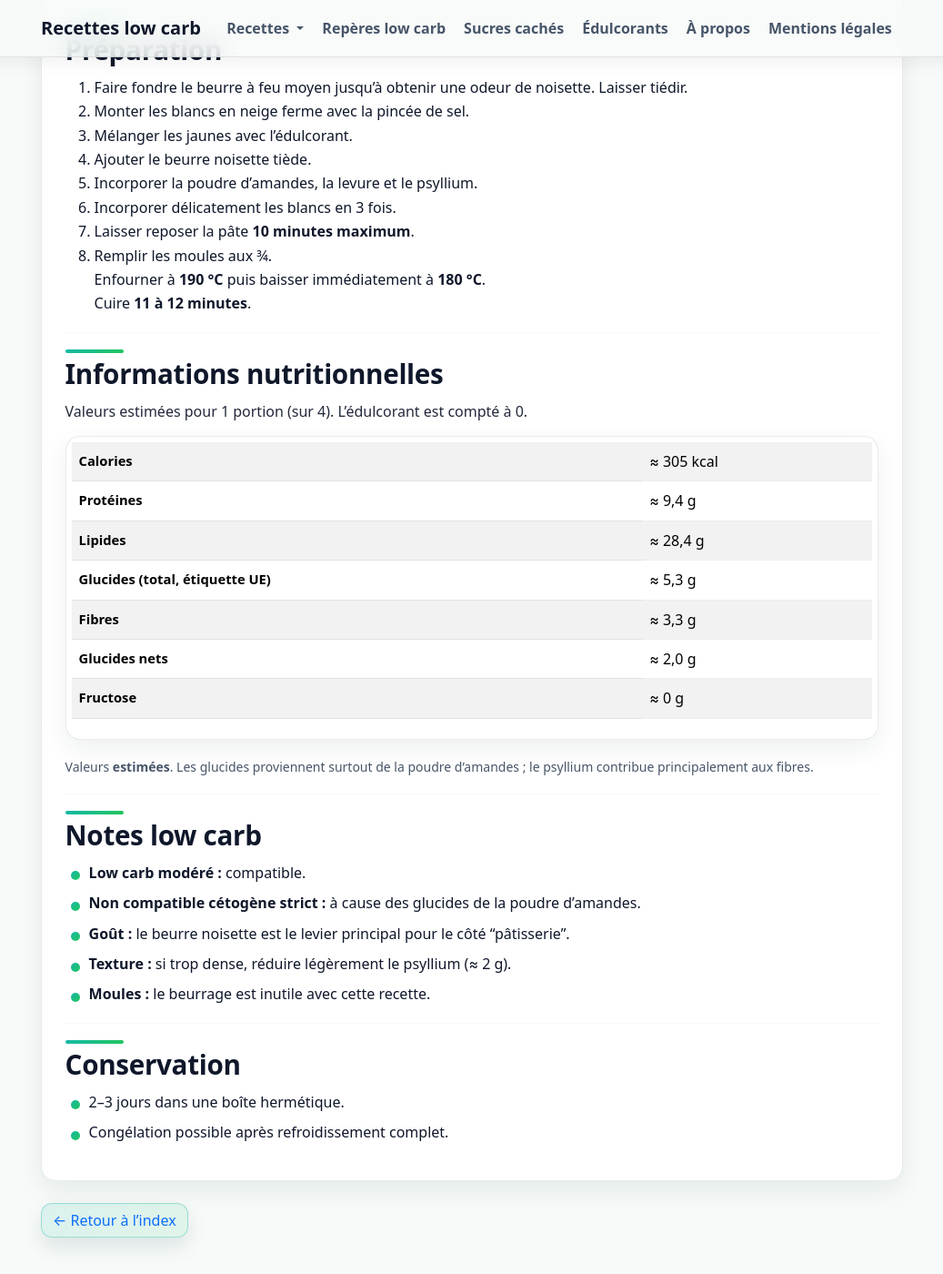
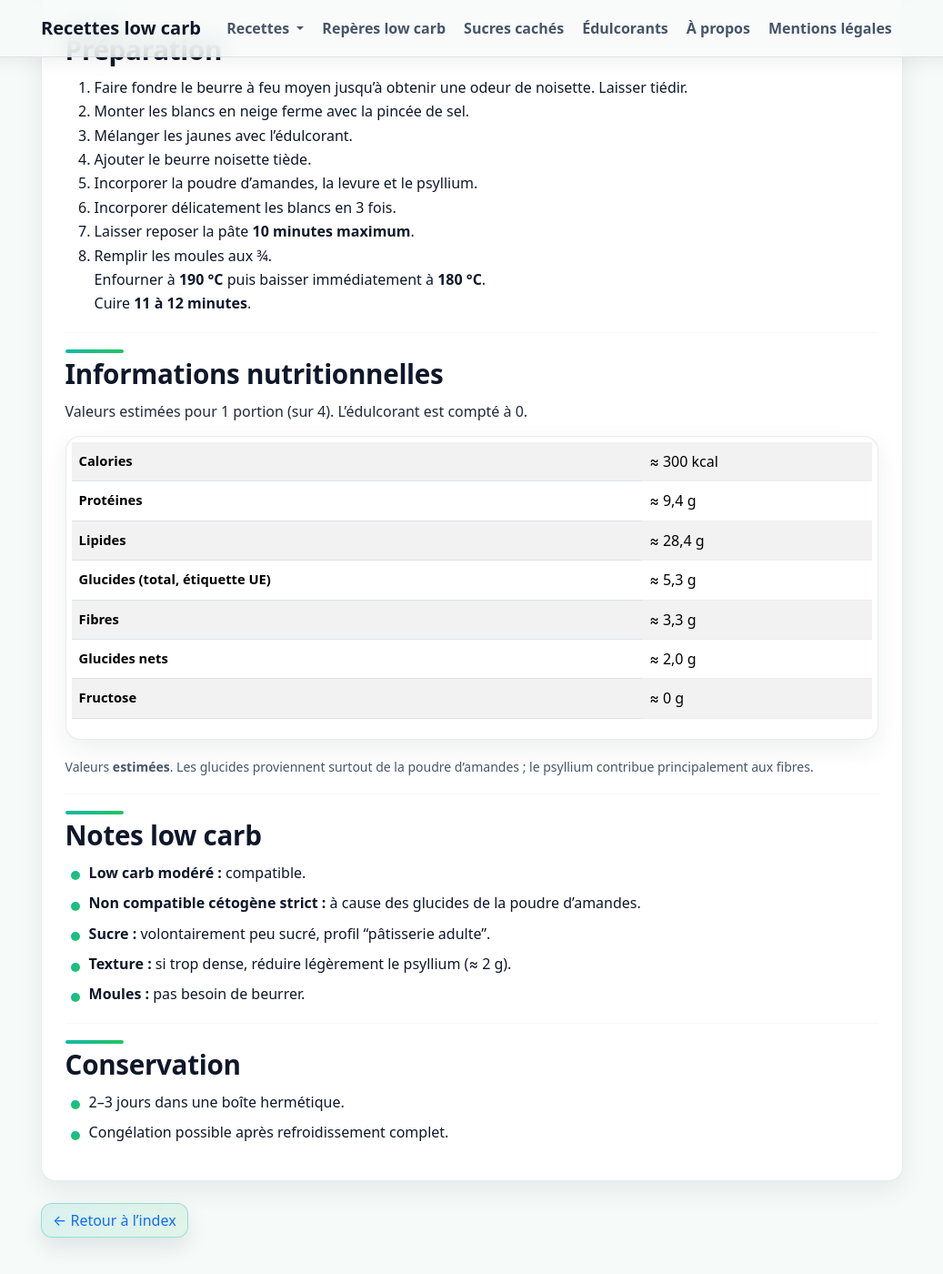
Before and after one commit to laurie-boissay/laurie-boissay.github.io, a Jekyll site: the page built from recettes/madeleines.html, in a window 1280 px wide and 1400 px high, scrolled down 867 px. Shown: the whole window at 91% size, without its empty margins (121-1158 px from the left). Built offline with Jekyll 4.4.1, drawn with Linux system fonts in a browser that asks for light colours; some of the changed text lies outside the part shown.

Commit message:
Update madeleines.html

```diff
--- a/recettes/madeleines.html
+++ b/recettes/madeleines.html
@@ -106,7 +106,7 @@ extra_head: |
 <div class="table-responsive">
   <table class="table table-striped">
     <tbody>
-      <tr><th>Calories</th><td>≈ 305 kcal</td></tr>
+      <tr><th>Calories</th><td>≈ 300 kcal</td></tr>
       <tr><th>Protéines</th><td>≈ 9,4 g</td></tr>
       <tr><th>Lipides</th><td>≈ 28,4 g</td></tr>
       <tr><th>Glucides (total, étiquette UE)</th><td>≈ 5,3 g</td></tr>
@@ -129,9 +129,9 @@ extra_head: |
 <ul class="recipe-notes">
   <li><strong>Low carb modéré :</strong> compatible.</li>
   <li><strong>Non compatible cétogène strict :</strong> à cause des glucides de la poudre d’amandes.</li>
-  <li><strong>Goût :</strong> le beurre noisette est le levier principal pour le côté “pâtisserie”.</li>
+  <li><strong>Sucre :</strong> volontairement peu sucré, profil “pâtisserie adulte”.</li>
   <li><strong>Texture :</strong> si trop dense, réduire légèrement le psyllium (≈ 2 g).</li>
-  <li><strong>Moules :</strong> le beurrage est inutile avec cette recette.</li>
+  <li><strong>Moules :</strong> pas besoin de beurrer.</li>
 </ul>
 
 <hr>
```
Also changed, not shown: other parts of recettes/madeleines.html (+3 -3 lines).
